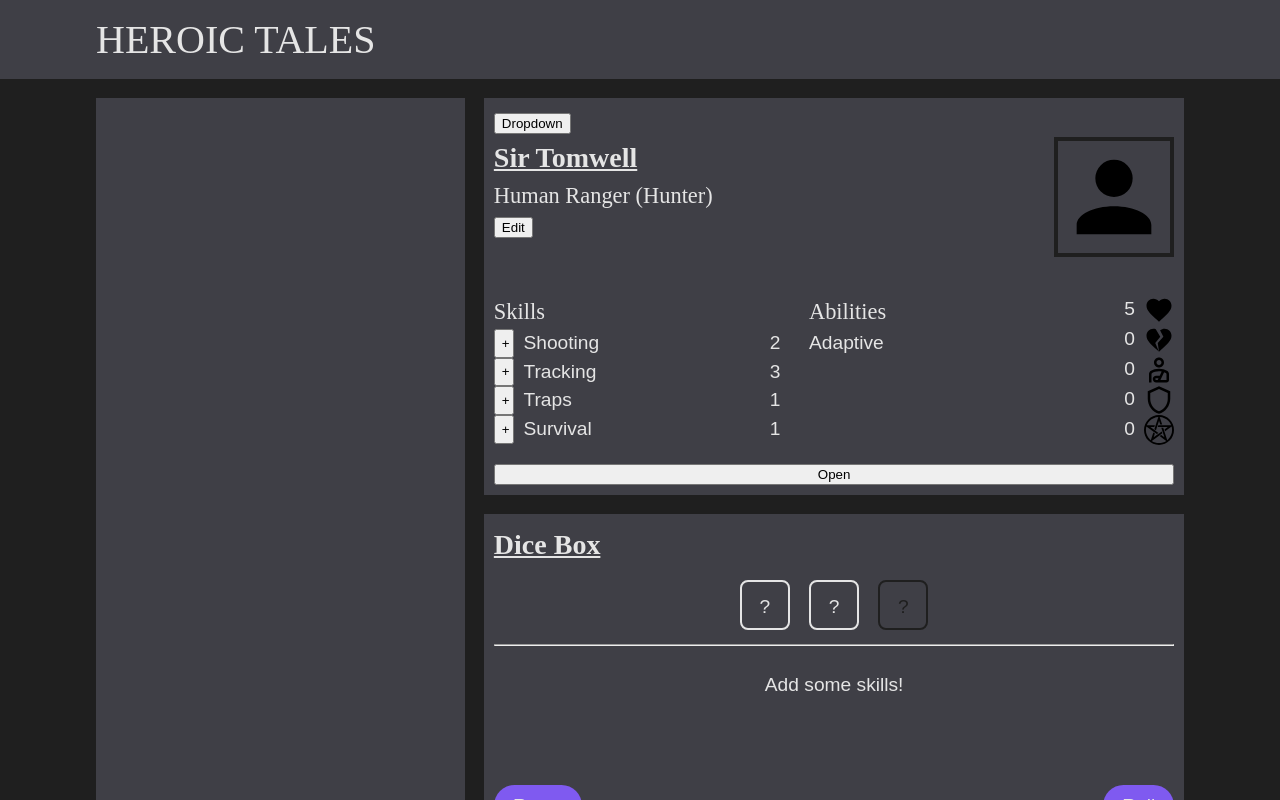
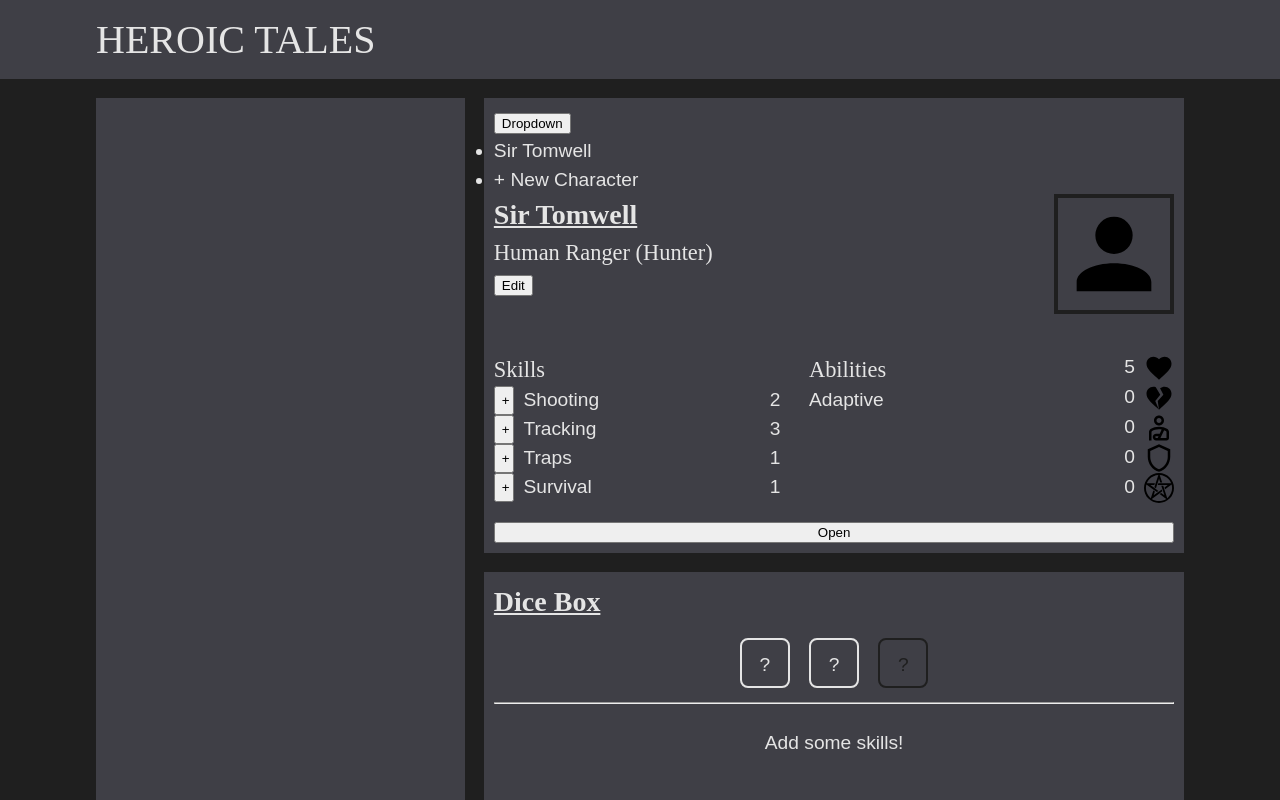
Before and after one commit to gemini-mastiff/heroic-tales-app, a React (Vite) app: page / in a window 1280 px wide. Both pictures are taken after a click on the button "Dropdown". Shown: the top 800 px of the page. Built offline with nearby package versions, Linux system fonts and the light colour scheme; a web font is replaced by a local one.

Commit message:
feat: add function to add new character to charArr

```diff
--- a/src/components/Main.jsx
+++ b/src/components/Main.jsx
@@ -110,6 +110,7 @@ export default function Main() {
       })
     );
   };
+
   const handleResults = (checkNum) => {
     const newResults = rollCalc(checkNum + 1, skillTotal);
     let newRollLog;
@@ -118,6 +119,31 @@ export default function Main() {
     } else newRollLog = rollLog;
     setResults(newResults);
     setRollLog([...newRollLog, newResults]);
+  };
+
+  const handleNewChar = () => {
+    const newId = charArr.length > 0 ? charArr[charArr.length - 1].id + 1 : 0;
+    const newChar = {
+      id: newId,
+      name: "Name",
+      race: "Race",
+      class: "Class",
+      subclass: "Subclass",
+      skills: [],
+      abilities: [],
+      stats: {
+        hits: 0,
+        health: 5,
+        injuries: 0,
+        armour: 0,
+        cast: 0,
+      },
+      desc: "Add character's description here!.",
+      inventory: [],
+      img: null,
+    };
+    setCharArr([...charArr, newChar]);
+    setCurrChar(newId);
   };
   const handleCharEdit = (newCharDetails) => {
     setCharArr(
@@ -139,7 +165,12 @@ export default function Main() {
           <RollLog rollLog={rollLog} />
           <CharDiceContainer>
             <CharSheetContainer>
-              <Dropdown></Dropdown>
+              <Dropdown>
+                {charArr.map((char) => {
+                  return <li>{char.name}</li>;
+                })}
+                <li onClick={handleNewChar}>+ New Character</li>
+              </Dropdown>
               <CharSheet
                 char={charArr[currChar]}
                 handleSkill={handleSkill}
```
